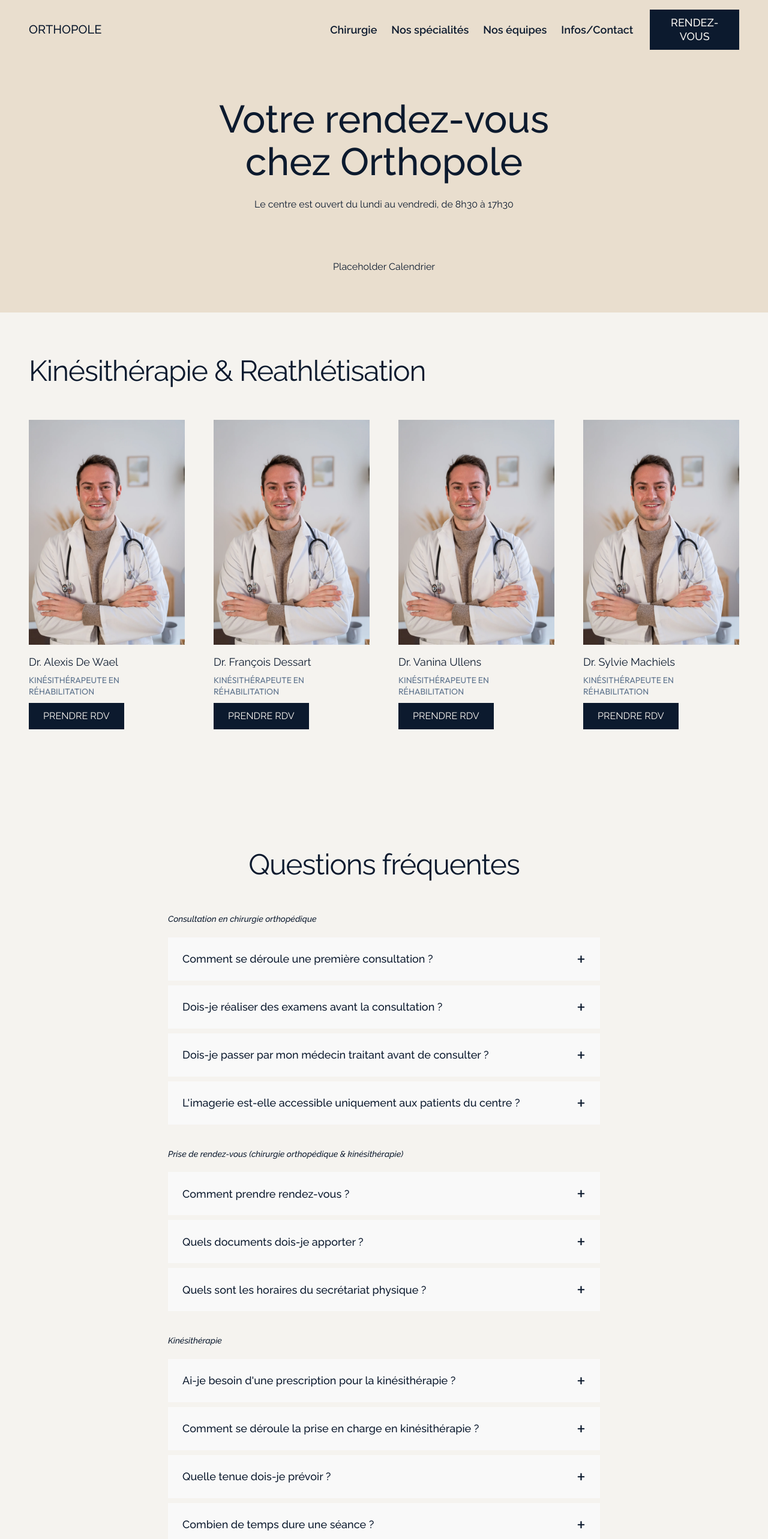
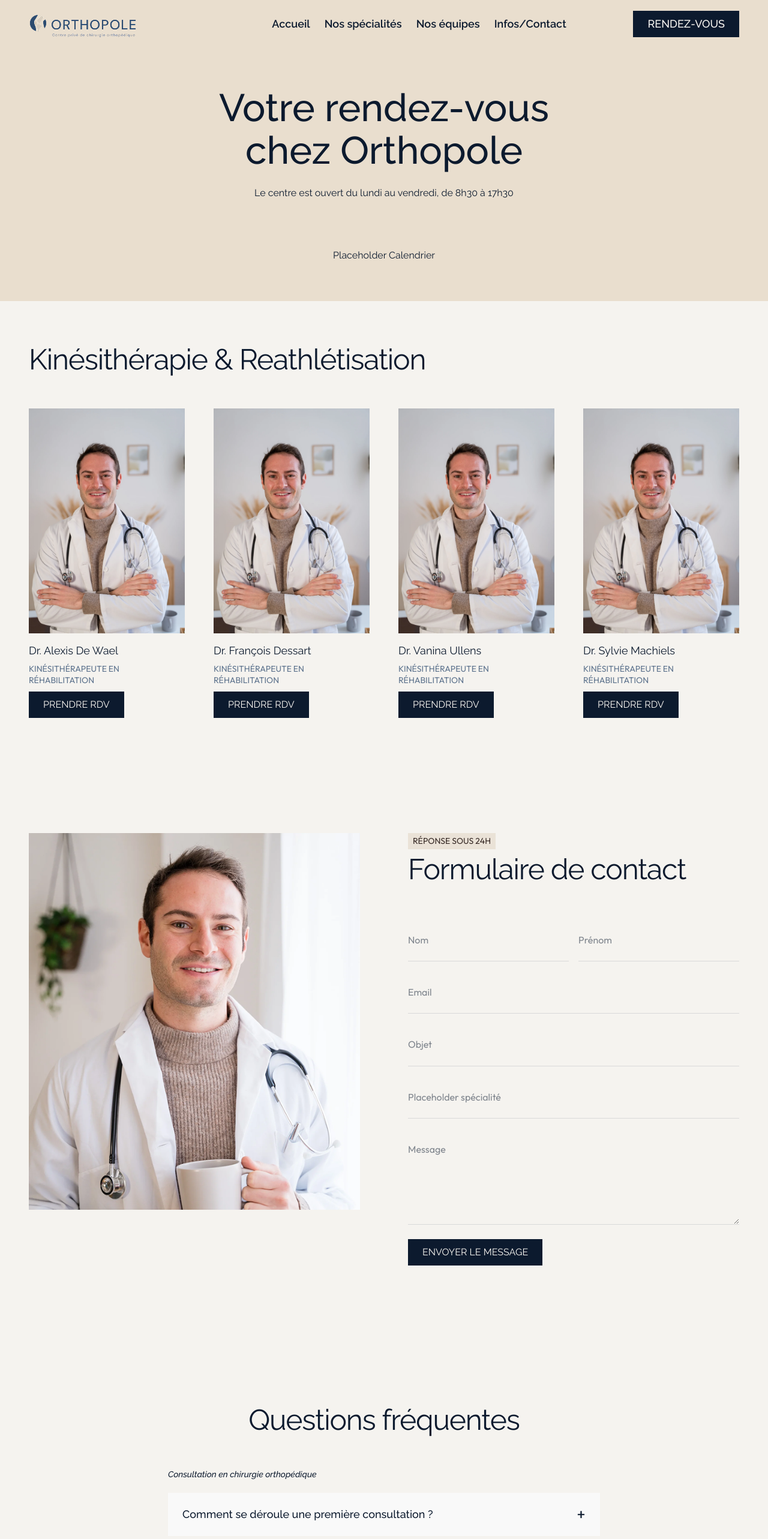
Before and after one commit to Dimagin-Studio/orthopole, a React (Vite) app: page /infos in a window 1280 px wide. Shown: the top 2566 px of the page at 60% size. Built offline with nearby package versions, Linux system fonts and the light colour scheme.

Commit message:
Correction NavBar + formulaire de contact

```diff
--- a/src/components/Faq/Faq.tsx
+++ b/src/components/Faq/Faq.tsx
@@ -103,9 +103,9 @@ export default function Faq() {
         <>
             <section className="px-[24px] md:px-[48px] py-[40px] md:pt-[128px] md:pb-[48px] md:pb-[96px] grid grid-cols-1 gap-[48px] place-items-center">
                 {/* Header */}
-                <h1 className="text-center text-3xl md:text-5xl leading-[1.4] tracking-tight">
+                <h2 className="text-center text-3xl md:text-5xl leading-[1.4] tracking-tight">
                     Questions fréquentes
-                </h1>
+                </h2>
 
                 {/* Container */}
                 <div className="md:w-[720px] flex flex-col gap-[40px]">
--- a/src/components/Footer/Footer.tsx
+++ b/src/components/Footer/Footer.tsx
@@ -40,6 +40,7 @@ export default function Footer() {
                             <p className="text-[14px] md:text-[16px] max-w-[300px] md:max-w-none">Recevez des mises à jour, des conseils de santé et des informations exclusives.</p>
                             <input
                                 type="email"
+                                name="email"
                                 placeholder="Entrez votre adresse e-mail"
                                 className="border-b border-gray-500 bg-transparent py-[12px] md:py-[24px] text-[14px] md:text-[16px] focus:outline-none w-full max-w-[300px]"
                             />
--- a/src/components/Hamburger/Hamburger.tsx
+++ b/src/components/Hamburger/Hamburger.tsx
@@ -19,10 +19,16 @@ export function Hamburger({ children }: { children: React.ReactNode }) {
     }, []);
 
     return (
-        <div>
+        <nav className="w-full px-[24px] md:px-[48px] py-[16px] text-lg grid grid-cols-1 lg:grid-cols-3 gap-y-[16px] lg:gap-y-0 gap-x-[16px] lg:gap-x-[32px] lg:items-center justify-items-start lg:justify-between text-center">
+            <div className="flex justify-between items-center w-full lg:w-fit">
+                <img
+                    src="/images/logo.png"
+                    alt="Logo Orthopole"
+                    className="w-fit h-fit object-cover object-center"
+                />
                 {/* Bouton hamburger (visible uniquement sur mobile) */}
                 <button
-                className="hamburger-button md:hidden flex flex-col justify-center items-center gap-1 w-8 h-6"
+                    className="hamburger-button lg:hidden flex flex-col justify-center items-center gap-1 w-8 h-6"
                     onClick={() => setIsOpen(!isOpen)}
                     aria-label="Toggle menu"
                 >
@@ -30,6 +36,7 @@ export function Hamburger({ children }: { children: React.ReactNode }) {
                     <span className={`block w-6 h-0.5 bg-[#0C1A2E] transition-all ${isOpen ? "opacity-0 fixed" : ""}`}></span>
                     <span className={`block w-6 h-0.5 z-20 bg-[#0C1A2E] transition-all ${isOpen ? "-rotate-45 fixed bg-[#FBF8F3]" : ""}`}></span>
                 </button>
+            </div>
 
             {/* Menu déroulant (pour mobile) */}
             <div
@@ -42,9 +49,9 @@ export function Hamburger({ children }: { children: React.ReactNode }) {
             </div>
 
             {/* Contenu du menu (visible sur desktop) */}
-            <div className="hidden md:flex md:justify-between md:items-center w-full">
+            <div className="hidden lg:flex col-span-2 justify-between items-center w-full">
                 {children}
             </div>
-        </div>
+        </nav>
     );
 }
--- a/src/components/Home/Header.tsx
+++ b/src/components/Home/Header.tsx
@@ -5,49 +5,26 @@ export default function Header() {
     return (
         <>
             <header
-                className="w-full h-auto md:h-[600px] lg:h-[800px] px-[24px] md:px-[48px] pt-[16px] pb-[48px] text-[#FBF8F3] flex flex-col gap-[24px] md:gap-0 bg-cover bg-no-repeat overflow-hidden"
+                className="w-full h-screen px-[24px] md:px-[48px] pt-[16px] pb-[48px] text-[#FBF8F3] flex flex-col gap-[24px] md:gap-0 bg-cover bg-no-repeat overflow-hidden"
                 style={{ backgroundImage: "url('/images/hero-section.png')" }}
             >
-                {/* Navigation */}
-                <nav className="w-full text-lg flex flex-col md:flex-row gap-y-[16px] md:gap-y-0 gap-x-[16px] md:gap-x-[32px] md:items-center justify-items-start md:justify-between text-center">
-                    {/* Titre "ORTHOPOLE" */}
-                    <div className="text-xl font-medium leading-[1.4] justify-self-center md:justify-self-start">
-                        ORTHOPOLE
-                    </div>
-
                 {/* Contenu du menu */}
                 <Hamburger>
                     <>
-                            {/* Version desktop/tablette */}
-                            <div className="hidden md:flex md:justify-between md:items-center w-full">
-                                {/* <ul> centré */}
-                                <ul className="flex justify-start gap-[24px] font-semibold leading-[1.4] list-none w-full">
+                        {/* Container ul + bouton rdv */}
+                        <div className="flex flex-col md:flex-row gap-6 justify-between items-center w-full">
+                            <ul className="flex flex-col md:flex-row gap-[24px] md:justify-between font-semibold leading-[1.4] list-none w-fit text-center">
                                 <li><Link to="/">Accueil</Link></li>
                                 <li><Link to="/specialites">Nos spécialités</Link></li>
                                 <li><Link to="/equipes">Nos équipes</Link></li>
-                                    <li><Link to="/infos">Contact/Infos</Link></li>
+                                <li><Link to="/infos">Infos/Contact</Link></li>
                             </ul>
-                                {/* Bouton "RENDEZ-VOUS" à droite */}
-                                <div className="text-[#0C1A2E] bg-[#C9BBA8] font-medium leading-[23.48px] px-[20px] lg:px-[24px] py-[10px] w-fit">
-                                    <a href="">RENDEZ-VOUS</a>
-                                </div>
-                            </div>
-
-                            {/* Version mobile */}
-                            <div className="md:hidden flex flex-col gap-6 w-full">
-                                <ul className="flex flex-col gap-[24px] font-semibold leading-[1.4] list-none w-full text-center">
-                                    <li><Link to="/">Accueil</Link></li>
-                                    <li><Link to="/specialites">Nos spécialités</Link></li>
-                                    <li><Link to="/equipes">Nos équipes</Link></li>
-                                    <li><Link to="/infos">Contact/Infos</Link></li>
-                                </ul>
-                                <div className="text-[#0C1A2E] bg-[#C9BBA8] font-medium leading-[23.48px] px-[16px] py-[8px] w-full mx-auto">
+                            <div className="text-[#0C1A2E] bg-[#C9BBA8] font-medium leading-[23.48px] px-[24px] py-[10px] w-full md:w-fit">
                                 <a href="">RENDEZ-VOUS</a>
                             </div>
                         </div>
                     </>
                 </Hamburger>
-                </nav>
 
                 {/* Section centre */}
                 <section className="max-w-[781px] h-full flex flex-col gap-[24px] md:gap-[48px] justify-center text-center md:text-left">
--- /dev/null
+++ b/src/components/Infos/Contact.tsx
@@ -0,0 +1,87 @@
+export default function Contact() {
+    return (
+        <>
+            <section className="px-[24px] md:px-[48px] pt-[64px] md:pt-[128px] pb-[40px] md:pb-[96px] grid grid-cols-1 md:grid-cols-2 gap-[40px] lg:gap-[80px]">
+                {/* Image (sauf sur mobiles) */}
+                <img
+                    src="/images/form.png"
+                    alt="Dotceur"
+                    className="hidden md:block object-cover object-center"
+                />
+
+                {/* Zone de texte */}
+                <div className="flex flex-col justify-between items-center md:items-start text-center md:text-left">
+                    <p className="px-[8px] py-[4px] font-[Outfit] text-sm text-[#362925] bg-[#EAE2D7] leading-[1.4] w-fit">
+                        RÉPONSE SOUS 24H
+                    </p>
+
+                    {/* Formulaire */}
+                    <form action="" className="flex flex-col gap-[32px] md:gap-[48px] w-full">
+                        <h2 className="text-3xl md:text-5xl leading-[1.4] tracking-tight">Formulaire de contact</h2>
+
+                        {/* Inputs + bouton */}
+                        <div className="flex flex-col gap-[24px]">
+                            {/* Inputs */}
+                            <div className="grid grid-cols-1 md:grid-cols-2 gap-[16px]">
+                                {/* Nom */}
+                                <input
+                                    type="text"
+                                    name="nom"
+                                    placeholder="Nom"
+                                    className="border-b border-[#D9D9D9] bg-transparent py-[12px] md:py-[24px] font-[Outfit] text-[14px] md:text-[16px] leading-[1.4] focus:outline-none w-full"
+                                />
+
+                                {/* Prénom */}
+                                <input
+                                    type="text"
+                                    name="prenom"
+                                    placeholder="Prénom"
+                                    className="border-b border-[#D9D9D9] bg-transparent py-[12px] md:py-[24px] font-[Outfit] text-[14px] md:text-[16px] leading-[1.4] focus:outline-none w-full"
+                                />
+
+                                {/* Email */}
+                                <input
+                                    type="email"
+                                    name="email"
+                                    placeholder="Email"
+                                    className="col-span-2 border-b border-[#D9D9D9] bg-transparent py-[12px] md:py-[24px] font-[Outfit] text-[14px] md:text-[16px] leading-[1.4] focus:outline-none w-full"
+                                />
+
+                                {/* Objet */}
+                                <input
+                                    type="text"
+                                    name="objet"
+                                    placeholder="Objet"
+                                    className="col-span-2 border-b border-[#D9D9D9] bg-transparent py-[12px] md:py-[24px] font-[Outfit] text-[14px] md:text-[16px] leading-[1.4] focus:outline-none w-full"
+                                />
+
+                                {/* Spécialité */}
+                                <input
+                                    type="text"
+                                    name="specialite"
+                                    placeholder="Placeholder spécialité"
+                                    className="col-span-2 border-b border-[#D9D9D9] bg-transparent py-[12px] md:py-[24px] font-[Outfit] text-[14px] md:text-[16px] leading-[1.4] focus:outline-none w-full"
+                                />
+
+                                {/* Message */}
+                                <textarea
+                                    id="message"
+                                    name="message"
+                                    rows="5"
+                                    cols="50"
+                                    placeholder="Message"
+                                    className="col-span-2 border-b border-[#D9D9D9] bg-transparent py-[12px] md:py-[24px] font-[Outfit] text-[14px] md:text-[16px] leading-[1.4] focus:outline-none w-full">
+                                </textarea>
+                            </div>
+
+                            {/* Bouton */}
+                            <p className="bg-[#0C1A2E] text-[#FBF8F3] px-[16px] md:px-[20px] lg:px-[24px] py-[8px] md:py-[10px] w-full md:w-fit text-center cursor-pointer">
+                                <a href="">ENVOYER LE MESSAGE</a>
+                            </p>
+                        </div>
+                    </form>
+                </div>
+            </section>
+        </>
+    )
+}
--- a/src/components/NavBar/NavBar.tsx
+++ b/src/components/NavBar/NavBar.tsx
@@ -4,45 +4,23 @@ import { Link } from "react-router-dom"
 export default function NavBar() {
     return (
         <>
-            <nav className="w-full px-[24px] md:px-[48px] py-[16px] text-lg flex flex-col md:flex-row gap-y-[16px] md:gap-y-0 gap-x-[16px] md:gap-x-[32px] md:items-center justify-items-start md:justify-between text-center">
-                {/* Titre "ORTHOPOLE" (colonne 1, à gauche) */}
-                <div className="text-xl font-medium leading-[1.4] justify-self-center md:justify-self-start">
-                    ORTHOPOLE
-                </div>
-
             {/* Contenu du menu */}
             <Hamburger>
                 <>
-                        {/* Version desktop/tablette */}
-                        <div className="hidden md:flex md:justify-between md:items-center w-full">
-                            {/* <ul> centré */}
-                            <ul className="flex justify-start gap-[24px] font-semibold leading-[1.4] list-none w-full">
-                                <li><a href="">Chirurgie</a></li>
+                    {/* Container ul + bouton rdv */}
+                    <div className="flex flex-col lg:flex-row gap-6 justify-between items-center w-full">
+                        <ul className="flex flex-col lg:flex-row gap-[24px] lg:justify-between font-semibold text-[#FBF8F3] lg:text-[#0C1A2E] leading-[1.4] list-none w-fit text-center">
+                            <li><Link to="/">Accueil</Link></li>
                             <li><Link to="/specialites">Nos spécialités</Link></li>
                             <li><Link to="/equipes">Nos équipes</Link></li>
-                                <li><a href="">Infos/Contact</a></li>
+                            <li><Link to="/infos">Infos/Contact</Link></li>
                         </ul>
-                            {/* Bouton "RENDEZ-VOUS" à droite */}
-                            <div className="text-[#F5F3EF] bg-[#0C1A2E] font-medium leading-[23.48px] px-[24px] py-[10px] w-fit">
-                                <a href="">RENDEZ-VOUS</a>
-                            </div>
-                        </div>
-
-                        {/* Version mobile */}
-                        <div className="md:hidden flex flex-col gap-6 items-center w-full">
-                            <ul className="flex flex-col gap-[24px] font-semibold text-[#FBF8F3] leading-[1.4] list-none w-fit text-center">
-                                <li><Link to="/specialites">Nos spécialités</Link></li>
-                                <li><Link to="/equipes">Nos équipes</Link></li>
-                                <li><a href="">À propos</a></li>
-                                <li><a href="">Contact</a></li>
-                            </ul>
-                            <div className="text-[#0C1A2E] bg-[#C9BBA8] font-medium leading-[23.48px] px-[24px] py-[10px] w-full mx-auto">
+                        <div className="text-[#0C1A2E] bg-[#C9BBA8] lg:text-[#FBF8F3] lg:bg-[#0C1A2E] font-medium leading-[23.48px] px-[24px] py-[10px] w-full md:w-fit">
                             <a href="">RENDEZ-VOUS</a>
                         </div>
                     </div>
                 </>
             </Hamburger>
-            </nav>
         </>
     )
 }
--- a/src/components/Specialites/Header.tsx
+++ b/src/components/Specialites/Header.tsx
@@ -4,7 +4,7 @@ import Hero from "./Hero"
 export default function Header() {
     return (
         <>
-            <header className="w-full h-auto flex flex-col gap-[24px] md:gap-0">
+            <header className="w-full h-auto flex flex-col">
                 <NavBar />
                 <Hero />
             </header>
--- a/src/pages/Infos.tsx
+++ b/src/pages/Infos.tsx
@@ -1,5 +1,6 @@
 import Header from "../components/Infos/Header"
 import Kine from "../components/Equipes/Kine"
+import Contact from "../components/Infos/Contact"
 import Faq from "../components/Faq/Faq"
 import Centre from "../components/Infos/Centre"
 import Footer from "../components/Footer/Footer"
@@ -11,6 +12,8 @@ export default function Infos() {
 
             <Kine />
 
+            <Contact />
+
             <Faq />
 
             <Centre />
```
Also changed, not shown: public/images/form.png (added), public/images/logo.png (added). Lines whose indentation alone changed are shown as unchanged.
